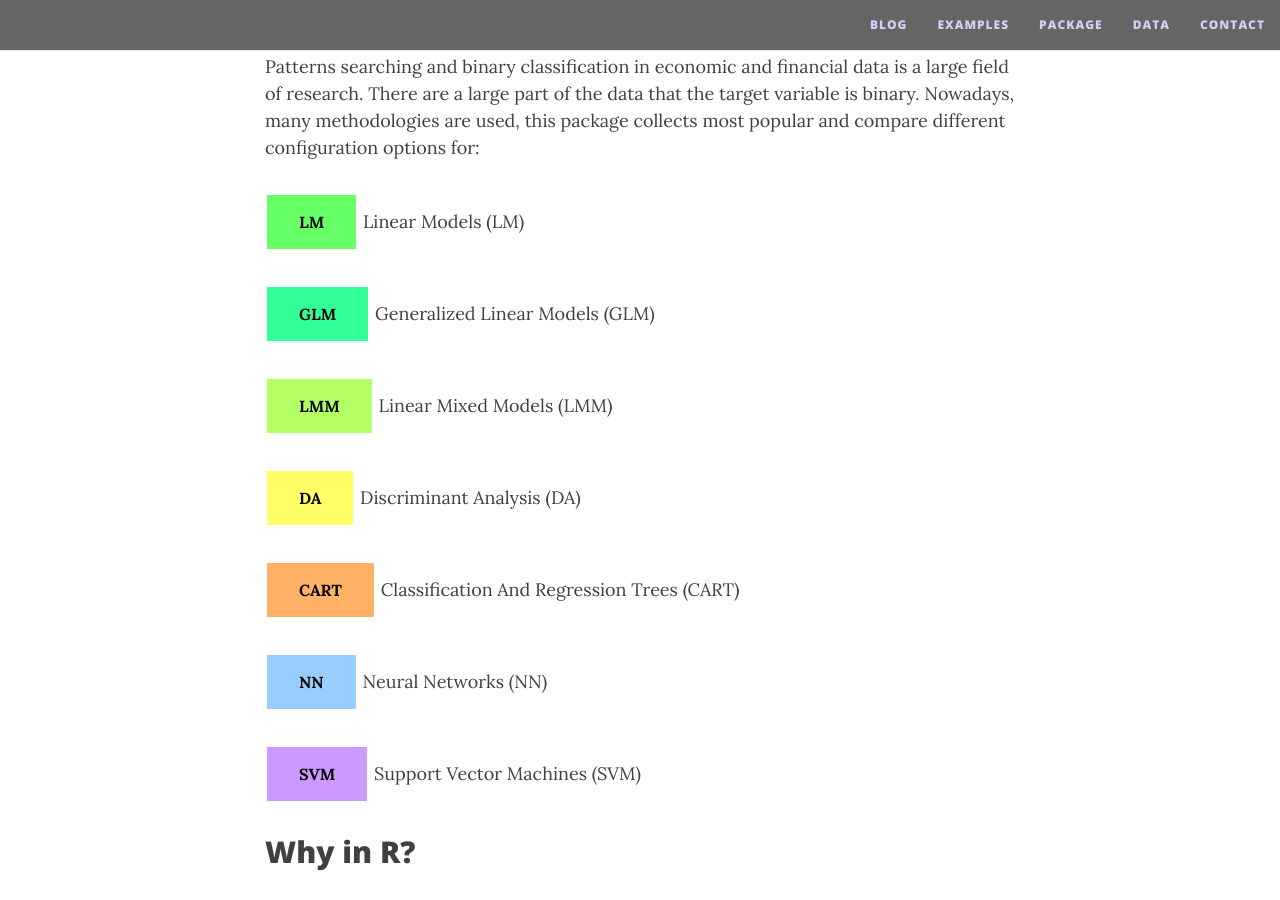
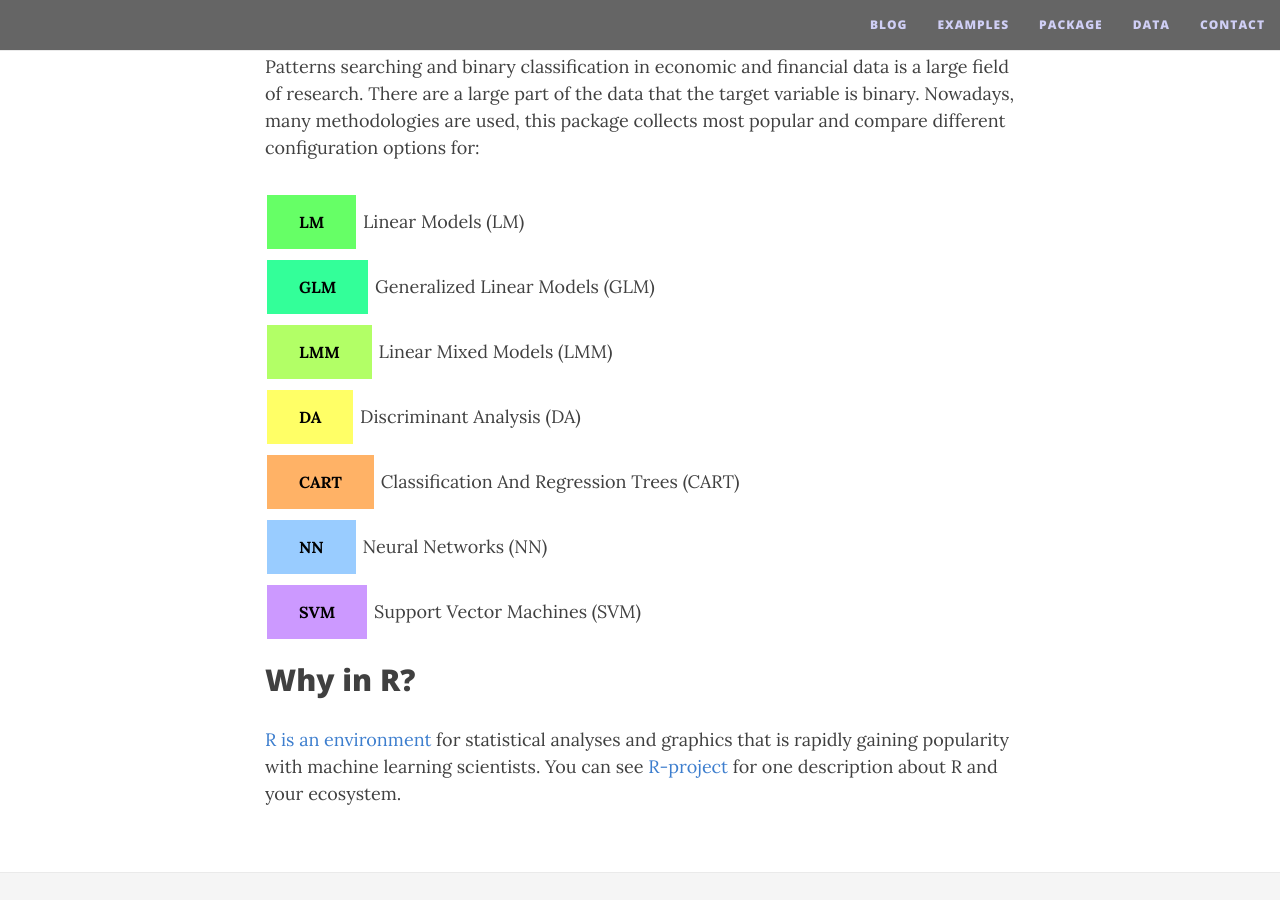
Before and after one commit to economistgame/OptimClassifier, a Jekyll site: the page built from index.md, in a window 1280 px wide and 900 px high, scrolled down 335 px. Built offline with Jekyll 4.4.1, drawn with Linux system fonts in a browser that asks for light colours; nearby versions of some CDN libraries.

Commit message:
Update index.md

```diff
--- a/index.md
+++ b/index.md
@@ -5,13 +5,13 @@ title: OptimClassifier | Create the Best Train for Classification Models
 
 Patterns searching and binary classification in economic and financial data is a large field of research. There are a large part of the data that the target variable is binary. Nowadays, many methodologies are used, this package collects most popular and compare different configuration options for:
 
-<p><button class="method-button">LM</button> Linear Models (LM)</p>
-<p><button class="method-button GLM-button">GLM</button> Generalized Linear Models (GLM)</p>
-<p><button class="method-button LMM-button">LMM</button> Linear Mixed Models (LMM) </p>
-<p><button class="method-button DA-button">DA</button> Discriminant Analysis (DA) </p>
-<p><button class="method-button CART-button">CART</button> Classification And Regression Trees (CART)</p>
-<p><button class="method-button NN-button">NN</button> Neural Networks (NN) </p>
-<p><button class="method-button SVM-button">SVM</button> Support Vector Machines (SVM) </p>
+<p class="index-method"><button class="method-button">LM</button> Linear Models (LM)</p>
+<p class="index-method"><button class="method-button GLM-button">GLM</button> Generalized Linear Models (GLM)</p>
+<p class="index-method"><button class="method-button LMM-button">LMM</button> Linear Mixed Models (LMM) </p>
+<p class="index-method"><button class="method-button DA-button">DA</button> Discriminant Analysis (DA) </p>
+<p class="index-method"><button class="method-button CART-button">CART</button> Classification And Regression Trees (CART)</p>
+<p class="index-method"><button class="method-button NN-button">NN</button> Neural Networks (NN) </p>
+<p class="index-method"><button class="method-button SVM-button">SVM</button> Support Vector Machines (SVM) </p>
 
 ## Why in R?
 [R is an environment](https://www.r-project.org/) for statistical analyses and graphics that is rapidly gaining popularity with machine learning scientists. You can see [R-project](https://www.r-project.org/about.html) for one description about R and your ecosystem.
```
